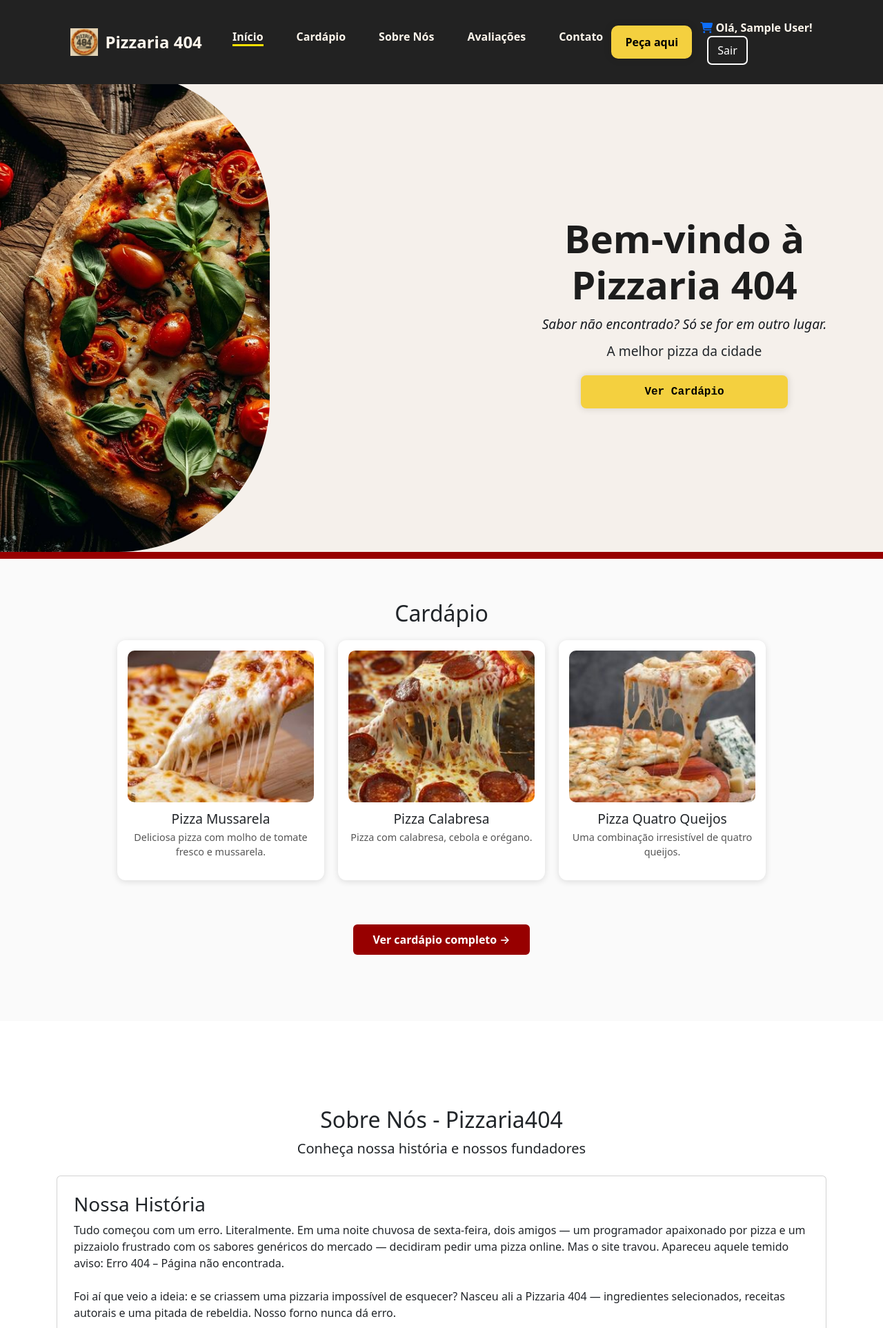
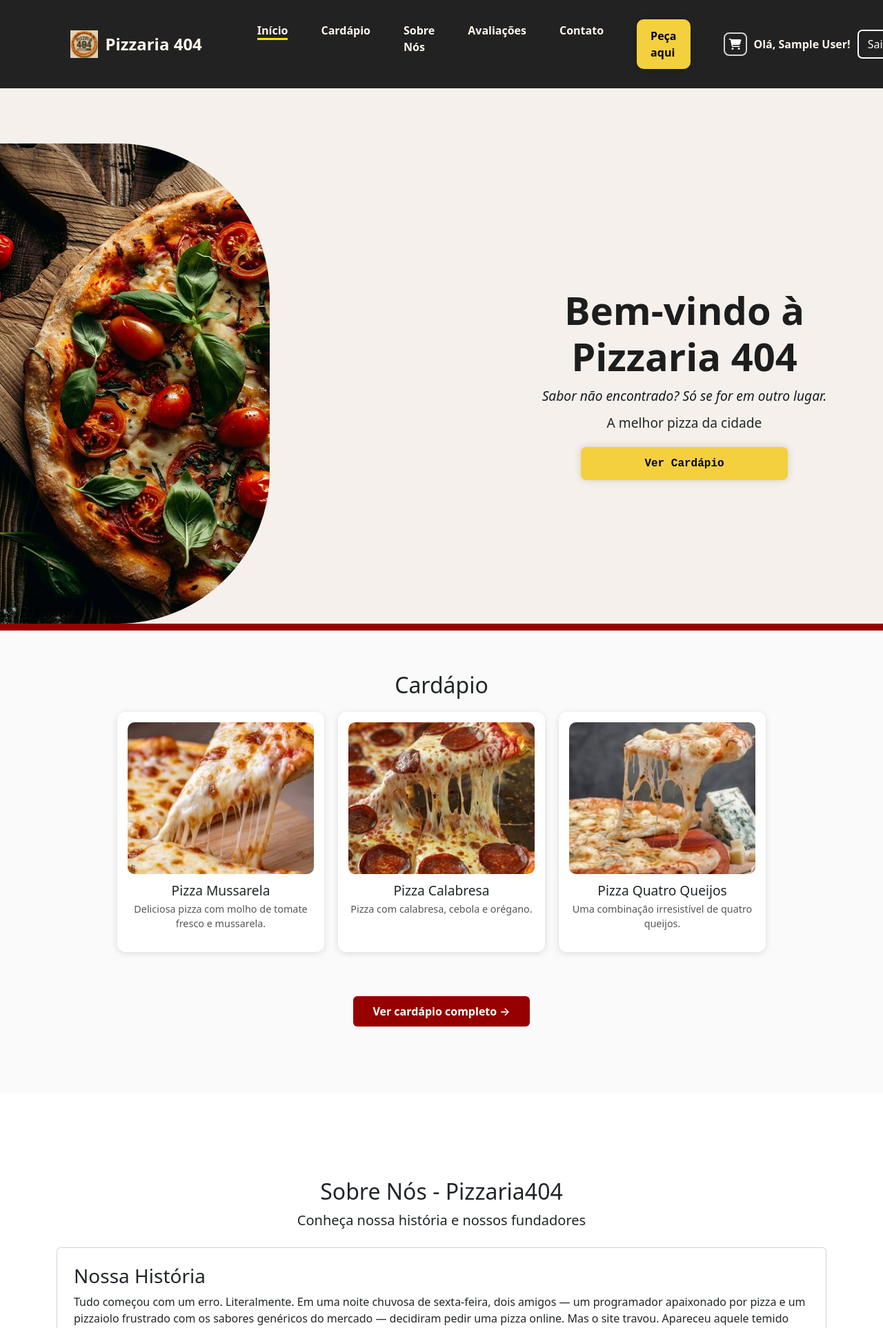
Before and after one commit to beatrizfmedeiros/projeto-backend, a Flask app: page / in a window 1280 px wide. Shown: the top 1925 px of the page at 69% size. Run offline with Flask 3, Linux system fonts and the light colour scheme; the visitor is signed in with stand-in values (Sample User, id 1).

Commit message:
Add files via upload

```diff
--- a/pizzaria404/static/css/style.css
+++ b/pizzaria404/static/css/style.css
@@ -65,8 +65,25 @@ header {
   width: 100%;
   display: flex;
   align-items: center;
-  justify-content: space-between;
+  justify-content: flex-start;
+  gap: 48px;
 }
+
+#nav_logo {
+  flex: 0 0 auto;
+}
+
+#nav_list {
+  flex: 1 1 auto;
+}
+
+.auth {
+  flex: 0 0 auto;
+  margin-left: auto;
+  display: flex;
+  align-items: center;
+}
+
 
 #navbar a { text-decoration: none; }
 
@@ -87,7 +104,9 @@ header {
   display: flex;
   list-style: none;
   gap: 48px;
+  justify-content: center;
 }
+
 
 .nav-item a {
   text-decoration: none;
@@ -124,6 +143,30 @@ header {
   color: #FDF6EC;
   font-weight: 600;
 }
+
+.user-left {
+  display: flex;
+  align-items: center;
+  gap: 10px;
+}
+
+.cart-link {
+  display: inline-flex;
+  align-items: center;
+  justify-content: center;
+  width: 34px;
+  height: 34px;
+  border-radius: 8px;
+  border: 2px solid rgba(255,255,255,0.8);
+  color: #ffffff;
+  text-decoration: none;
+}
+
+.cart-link:hover {
+  background: #d2c6c681;
+  color: #fcf7f7;
+}
+
 
 /* MOBILE */
 #mobile_menu { display: none; }
@@ -386,6 +429,32 @@ footer {
   margin-top: 40px;
 }
 
+/* Mantém o footer no rodapé da página (login/cadastro) */
+body {
+  min-height: 100vh;
+  display: flex;
+  flex-direction: column;
+}
+
+/* Garante que o conteúdo empurre o footer para baixo */
+#content,
+.container,
+.section,
+#hero,
+#cardapio,
+#sobre,
+#depoimentos,
+#contato {
+  flex: 1 0 auto;
+}
+
+footer {
+  flex: 0 0 auto;
+}
+
+
+
+
 /* CONTATO SOCIAL */
 .social-contact {
   text-align: center;
@@ -529,3 +598,56 @@ footer {
   .hero-overlay h1 { font-size: 1.8rem; }
   .pizza-item { width: 90%; }
 }
+
+/* CARRINHO */
+body {
+  padding-top: 104px;
+}
+
+.pedido-actions {
+  display: flex;
+  align-items: center;
+  justify-content: space-between;
+  gap: 16px;
+  margin-top: 20px;
+  flex-wrap: wrap;
+}
+
+.pedido-btn {
+  width: 190px;
+  height: 48px;
+  display: flex;
+  align-items: center;
+  justify-content: center;
+  font-weight: 600;
+}
+
+.pedido-btn-save {
+  width: 170px;
+}
+
+.pedido-alert {
+  min-width: 240px;
+  height: 48px;
+  margin: 0;
+  display: flex;
+  align-items: center;
+  justify-content: center;
+  text-align: center;
+  padding: 0 16px;
+  font-size: 0.95rem;
+  font-weight: 500;
+}
+
+@media (max-width: 768px) {
+  .pedido-actions {
+    flex-direction: column;
+    align-items: stretch;
+  }
+
+  .pedido-btn,
+  .pedido-btn-save,
+  .pedido-alert {
+    width: 100%;
+  }
+}
```
